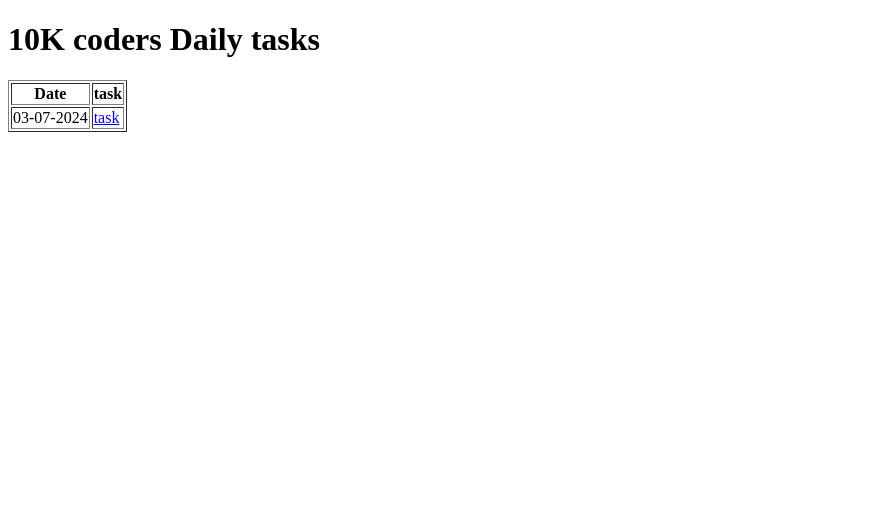
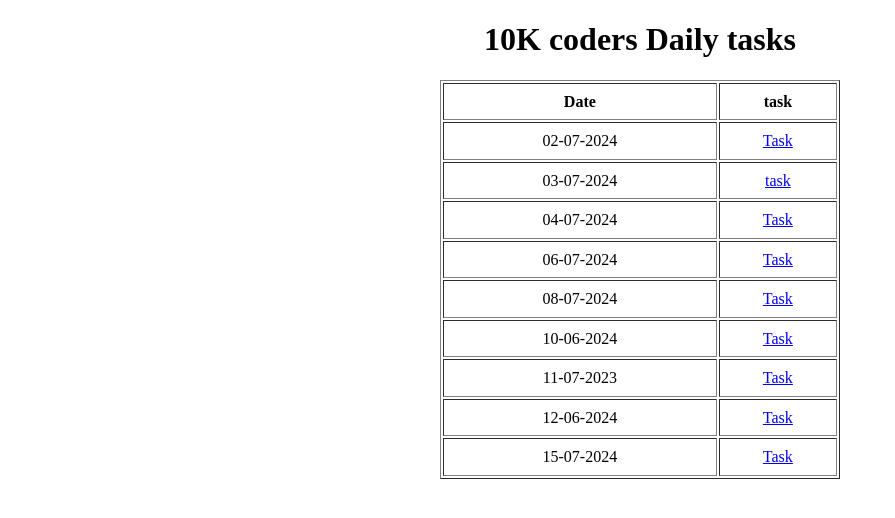
Before and after one commit to MadhuKunchala0607/Madhutask, a plain HTML site: page index.html in a window 1280 px wide. Shown: the whole page, without its empty margins (0-895 px from the left). Drawn offline with Linux system fonts and the light colour scheme.

Commit message:
complete

```diff
--- a/index.html
+++ b/index.html
@@ -5,17 +5,50 @@
     <meta name="viewport" content="width=device-width, initial-scale=1.0">
     <title>Document</title>
 </head>
-<body>
-   <table border="">
+<body align="center">
+   <table border="" align="center" width="400" height="399">
     <h1>10K coders Daily tasks</h1>
     <tr>
         <th>Date</th>
         <th>task</th>
     </tr>
     <tr>
+        <td>02-07-2024</td>
+        <td><a href="02-07-2024/index.html">Task</a></td>
+    </tr>
+    <tr>
         <td>03-07-2024</td>
         <td><a href="03-07-2024/index.html">task</a></td>
     </tr>
+    <tr>
+        <td> 04-07-2024</td>
+        <td><a href="04-07-2024/index.html">Task</a></td>
+    </tr>
+    <tr>
+        <td>06-07-2024</td>
+        <td><a href="06-07-2024/index.html">Task</a></td>
+    </tr>
+    <tr>
+        <td>08-07-2024</td>
+        <td><a href="08-07-2024/index.html">Task</a></td>
+    </tr>
+    <tr>
+        <td>10-06-2024</td>
+        <td><a href="10-06-2024/index.html">Task</a></td>
+    </tr>
+    <tr>
+        <td>11-07-2023</td>
+        <td><a href="11-07-2024/index.html">Task</a></td>
+    </tr>
+    <tr>
+        <td>12-06-2024</td>
+        <td><a href="12-07-2024/index.html">Task</a></td>
+    </tr>
+    <tr>
+        <td>15-07-2024</td>
+        <td><a href="15-07-2024/index.html">Task</a></td>
+    </tr>
+
 
 
 
```
Also changed, not shown: 02-07-2024/index.html (added, +13 -0 lines), 02-07-2024/indoor.html (added, +23 -0 lines), 02-07-2024/outdoor.html (added, +18 -0 lines).
